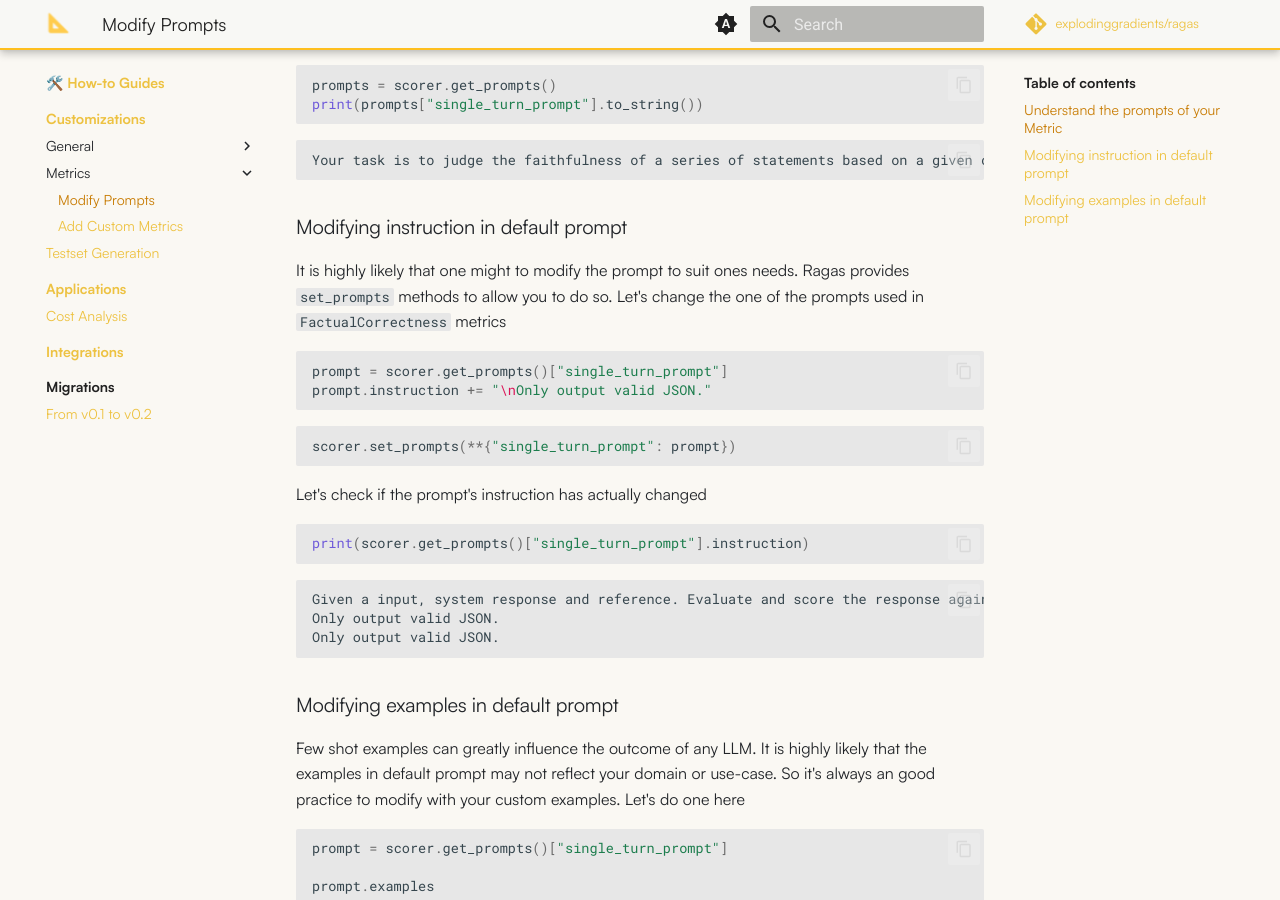
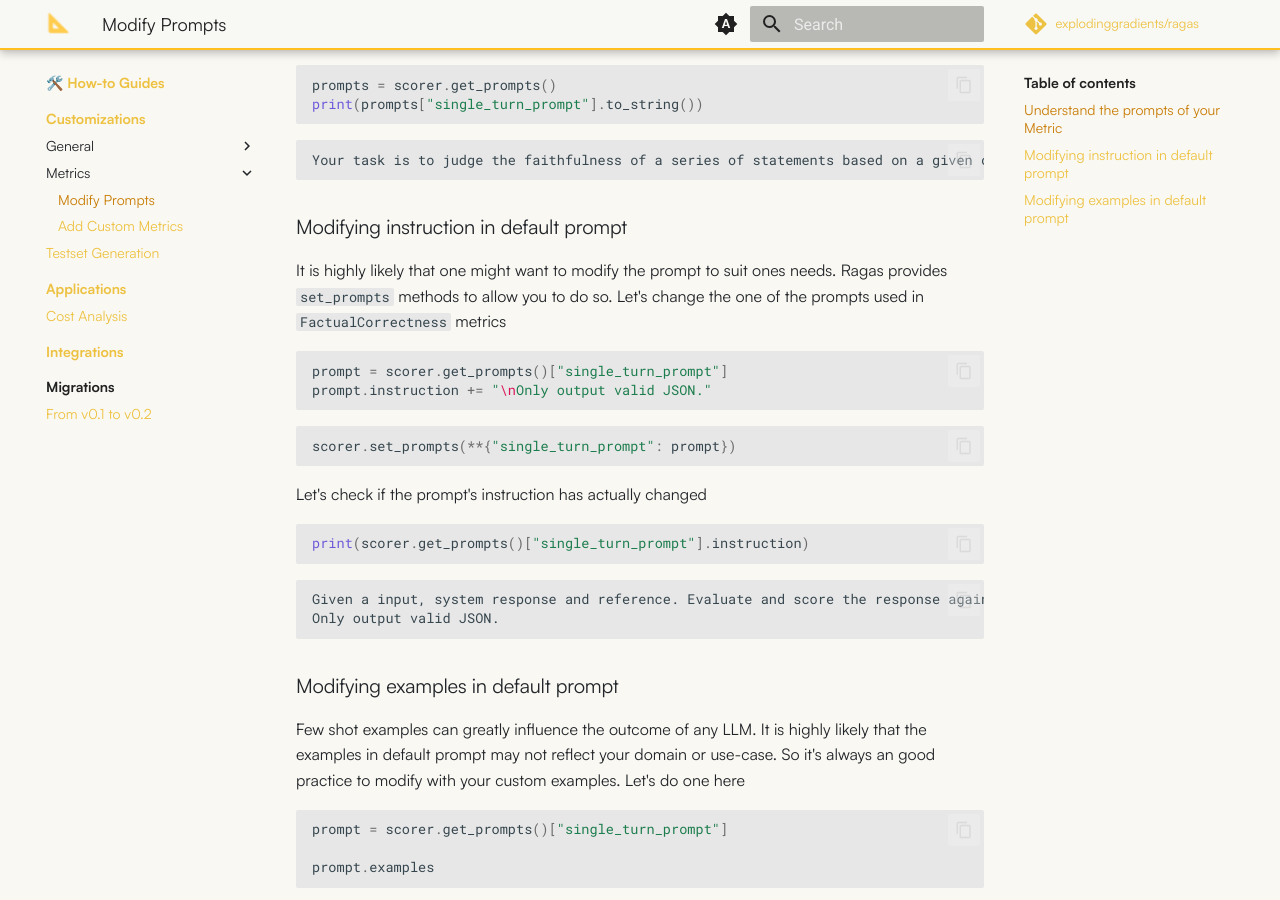
Before and after one commit to explodinggradients/ragas, an MkDocs documentation site: the page built from docs/howtos/customizations/metrics/_modifying-prompts-metrics.md, in a window 1280 px wide and 900 px high, scrolled down 735 px. Built offline with MkDocs 1.6.1 and Material for MkDocs 9.7.7, drawn with Linux system fonts in a browser that asks for light colours; comment, search, counter and statistics services are not loaded; the version menu is left out.

Commit message:
Fix wrong output example and add missing 'want'

````diff
--- a/docs/howtos/customizations/metrics/_modifying-prompts-metrics.md
+++ b/docs/howtos/customizations/metrics/_modifying-prompts-metrics.md
@@ -34,7 +34,7 @@ print(prompts["single_turn_prompt"].to_string())
 
 
 ### Modifying instruction in default prompt
-It is highly likely that one might to modify the prompt to suit ones needs. Ragas provides `set_prompts` methods to allow you to do so. Let's change the one of the prompts used in `FactualCorrectness` metrics
+It is highly likely that one might want to modify the prompt to suit ones needs. Ragas provides `set_prompts` methods to allow you to do so. Let's change the one of the prompts used in `FactualCorrectness` metrics
 
 
 ```python
@@ -55,7 +55,6 @@ print(scorer.get_prompts()["single_turn_prompt"].instruction)
 ```
 
     Given a input, system response and reference. Evaluate and score the response against the reference only using the given criteria.
-    Only output valid JSON.
     Only output valid JSON.
 
 
````
Also changed, not shown: docs/howtos/customizations/metrics/modifying-prompts-metrics.ipynb.
